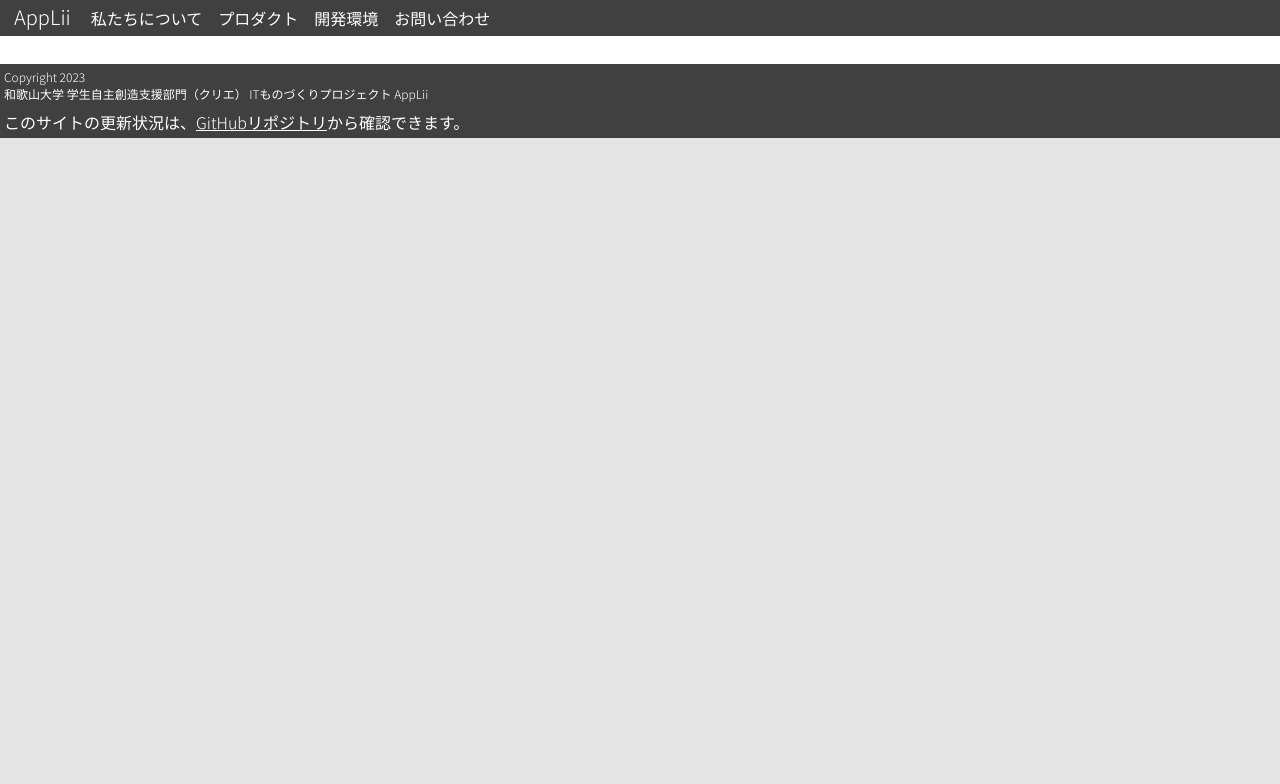
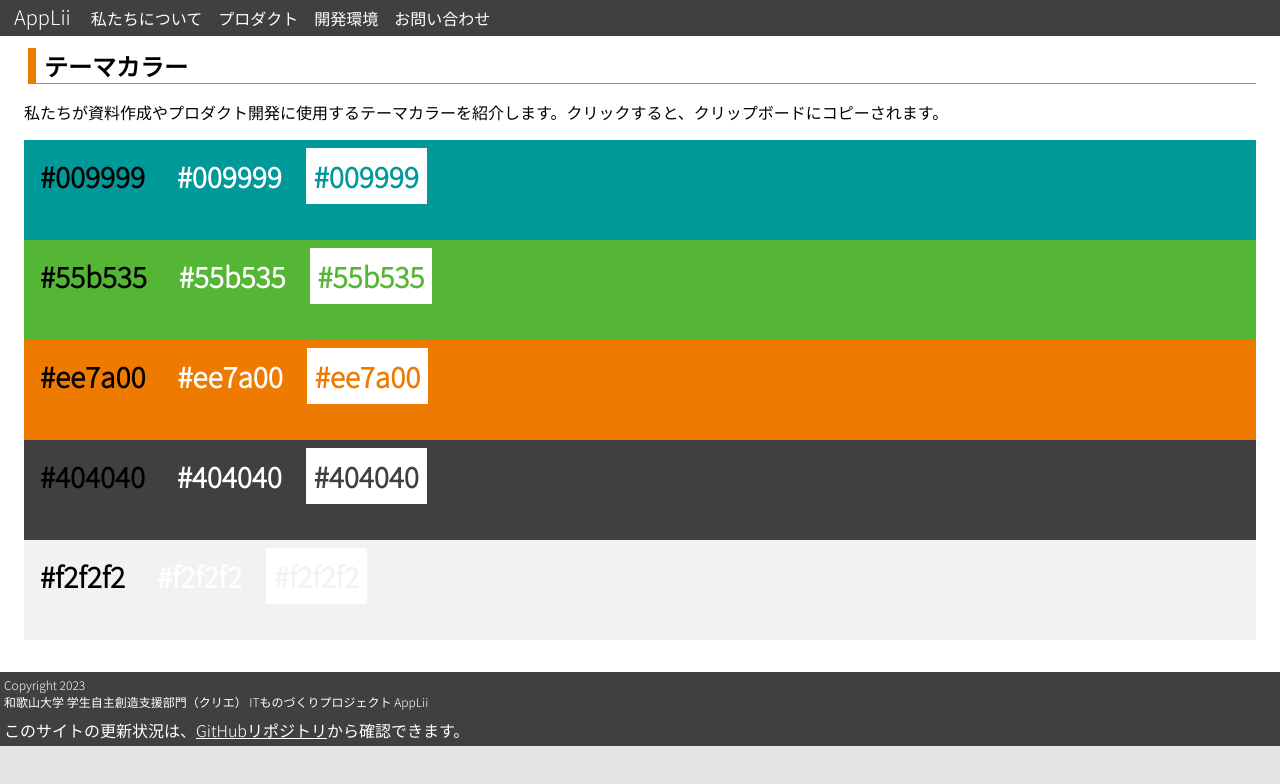
Before and after one commit to AppLii/AppLii.github.io, a Nuxt app: page /theme-color in a window 1280 px wide. Shown: the top 784 px of the page. Built offline with nearby package versions, Linux system fonts and the light colour scheme; a web font is replaced by a local one.

Commit message:
[Docs] トップページを作成

```diff
--- /dev/null
+++ b/pages/theme-color.vue
@@ -0,0 +1,59 @@
+<template>
+    <h1>テーマカラー</h1>
+    <p>私たちが資料作成やプロダクト開発に使用するテーマカラーを紹介します。クリックすると、クリップボードにコピーされます。</p>
+    <div class="palettes">
+        <div v-for="color in palette" class="palette" :key="color" :style="`background-color: ${color};`"
+            @click="copyClipboardOnClicked(color)">
+            <span>{{ color }}</span>
+            <span style="color: white;">{{ color }}</span>
+            <span :style="`color: ${color}; background-color: white;`">{{ color }}</span>
+        </div>
+    </div>
+</template>
+
+<script>
+export default {
+    name: 'ThemeColor',
+    methods: {
+        copyClipboardOnClicked: function (color) {
+            navigator.clipboard.writeText(color)
+            message.value = 'copied!' + color
+        },
+    }
+}
+</script>
+
+<script setup>
+const palette = [
+    '#009999',
+    '#55b535',
+    '#ee7a00',
+    '#404040',
+    '#f2f2f2',
+]
+</script>
+
+<style lang="scss" scoped>
+.palettes {
+    font-size: 28px;
+    font-weight: 900;
+
+    .palette {
+        height: 100px;
+
+        &:hover {
+            cursor: pointer;
+        }
+
+        &:active {
+            opacity: 0.5;
+        }
+
+        span {
+            display: inline-block;
+            margin: 8px;
+            padding: 8px;
+        }
+    }
+}
+</style>
```
